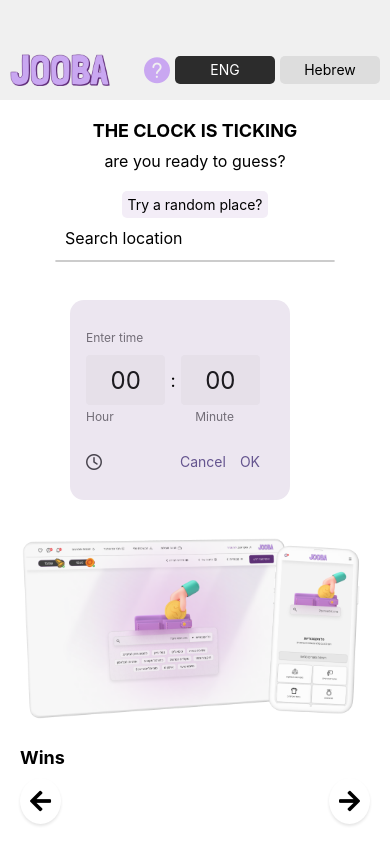
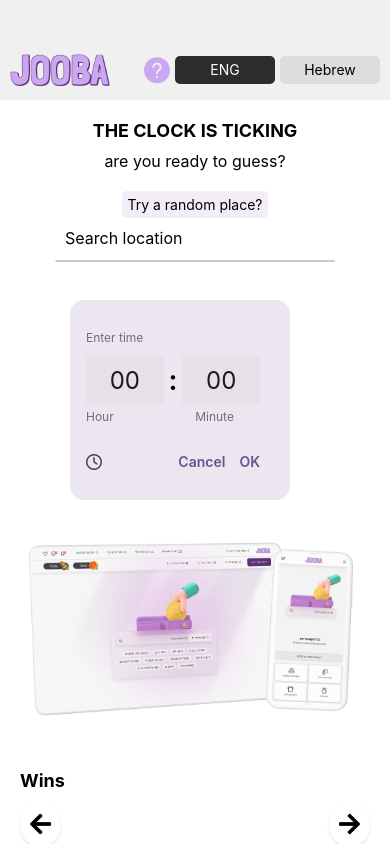
Before and after one commit to yonatanhershko/Jooba-Clock-Game, a React Native app: screen / in a window 390 px wide. Built offline with nearby package versions, Linux system fonts and the light colour scheme.

Commit message:
Add win list  responsive

```diff
--- a/App.js
+++ b/App.js
@@ -1,6 +1,6 @@
 import 'intl-pluralrules'
 import React, { useEffect, useState } from 'react'
-import { StyleSheet, View, Text, Alert, TouchableOpacity, I18nManager, Image, Dimensions } from 'react-native'
+import {  ScrollView,StyleSheet, View, Text, Alert, TouchableOpacity, I18nManager, Image, Dimensions } from 'react-native'
 import axios from 'axios'
 import Header from './components/Header.jsx'
 import SearchBar from './components/SearchBar.jsx'
@@ -95,6 +95,7 @@
   }
 
   return (
+    <ScrollView contentContainerStyle={styles.scrollView}>
     <View style={styles.container}>
       <Header onInfoPress={toggleInfoModal} />
       <View style={styles.content}>
@@ -107,12 +108,12 @@
         <SearchBar onLocationSelect={handleLocationSelect} initialLocation={randomLocation} />
 
         <View style={styles.mainPageContainer}>
-          <TimePicker onGuessSubmit={checkGuess}/>
+          <TimePicker onGuessSubmit={checkGuess} />
           <Image source={joobaImg} style={styles.JoobaImg} />
         </View>
       </View>
 
-      <WinList wins={wins} onDeleteWin={handleDeleteWin} />
+      <WinList wins={wins} onDeleteWin={handleDeleteWin} style={styles.winList} />
 
       <AnswerModal
         isVisible={modalVisible}
@@ -128,12 +129,16 @@
 
 
     </View>
+    </ScrollView>
   )
 }
 const screenWidth = Dimensions.get('window').width
 const screenHeight = Dimensions.get('window').height
 
 const styles = StyleSheet.create({
+  scrollView: {
+    flexGrow: 1, // Ensures the scroll view takes up available space
+  },
   container: {
     flex: 1,
     backgroundColor: '#fff',
@@ -157,7 +162,7 @@
     gap: 10,
     flexDirection: screenWidth > 1000 ? 'row' : screenWidth < 500 ? 'column' : 0,
     justifyContent: 'space-around',
-    width: screenWidth > 1000 ? '70%' : screenWidth < 500 ? '100%' : 0,
+    width: screenWidth > 1000 ? '60%' : screenWidth < 500 ? '100%' : 0,
     alignContent: 'center'
   },
   randomBtn: {
@@ -166,8 +171,10 @@
     backgroundColor: '#f3edf7',
   },
   JoobaImg: {
-    height: screenHeight < 700 ? 320 : 200,
-    width: screenWidth > 1000 ? 600 : screenWidth < 500 ? 340 : 0,
+    height: screenHeight < 700 ? 240 : 200,
+    width: screenWidth > 1000 ? 470 : screenWidth < 500 ? 340 : 0,
+    resizeMode: 'contain',
     zIndex: -1,
   },
+
 })
--- a/components/TimePicker.jsx
+++ b/components/TimePicker.jsx
@@ -111,7 +111,8 @@
     color: '#21005d',
   },
   colon: {
-    fontSize: 18,
+    fontSize:  screenWidth > 1000 ? 40 : screenWidth < 500 ? 28 : 0,
+    fontWeight:'600',
     marginHorizontal: 5,
   },
   btnsContainer: {
@@ -129,6 +130,7 @@
   },
   btnTxt: {
     color: '#65558f',
+    fontWeight:'600',
   },
   icon: {
     flex: 1,
--- a/components/WinList.jsx
+++ b/components/WinList.jsx
@@ -4,9 +4,11 @@
 import FontAwesome5 from '@expo/vector-icons/FontAwesome5'
 import { TouchableOpacity } from 'react-native'
 import { useTranslation } from 'react-i18next'
+const screenWidth = Dimensions.get('window').width
+const screenHeight = Dimensions.get('window').height
 
-const CARD_WIDTH = 210
-const VISIBLE_CARDS = 1
+const CARD_WIDTH = screenWidth > 1000 ? 400 : screenWidth < 500 ? 210 : 0
+const VISIBLE_CARDS = screenWidth > 1000 ? 1.5 : screenWidth < 500 ? 1 : 0
 
 export default function WinsList({ wins, onDeleteWin }) {
   const { t } = useTranslation()
@@ -88,6 +90,7 @@
     borderColor: '#f0f0f0',
     position: 'relative',
     width: CARD_WIDTH,
+    height: screenHeight < 700 ? 90 : 70,
   },
   closeIcon: {
     position: 'absolute',
```
